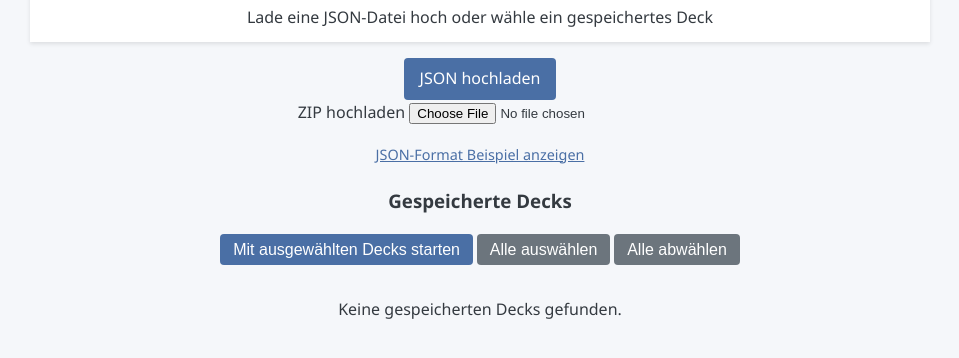
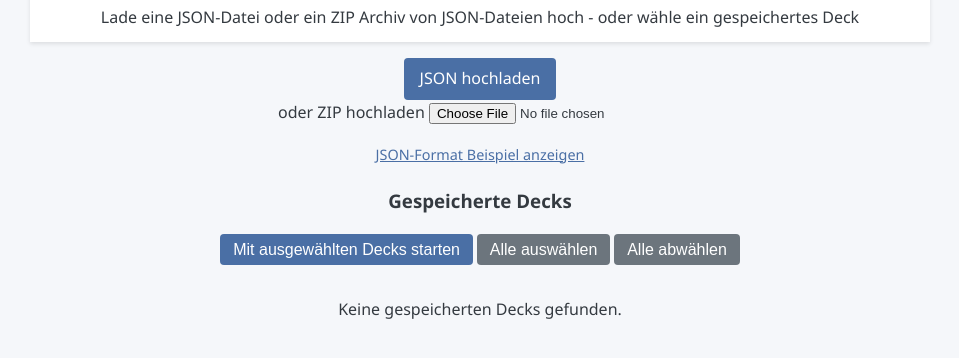
Before and after one commit to mamrehn/taskcards, a plain HTML site: page index.html in a window 1280 px wide. Shown: the part 62-420 px from the top of the page, without its empty margins (160-1119 px from the left). Drawn offline with nearby package versions, Linux system fonts and the light colour scheme.

Commit message:
[Fix] upload file wording only in HTML file.

```diff
--- a/index.html
+++ b/index.html
@@ -10,7 +10,7 @@
     <div class="container">
         <div class="header">
             <h1 id="app-title">Lernkarten App</h1>
-            <p id="app-subtitle">Lade eine JSON-Datei hoch oder wähle ein gespeichertes Deck</p>
+            <p id="app-subtitle">Lade eine JSON-Datei oder ein ZIP Archiv von JSON-Dateien hoch - oder wähle ein gespeichertes Deck</p>
         </div>
 
         <div id="file-input-container">
@@ -20,7 +20,7 @@
                     <input type="file" id="file-input" accept=".json">
                 </div>
                 <div class="upload-option">
-                    <label for="zip-input" id="zip-upload-label">ZIP hochladen</label>
+                    <label for="zip-input" id="zip-upload-label">oder ZIP hochladen</label>
                     <input type="file" id="zip-input" accept=".zip">
                 </div>
             </div>
```
